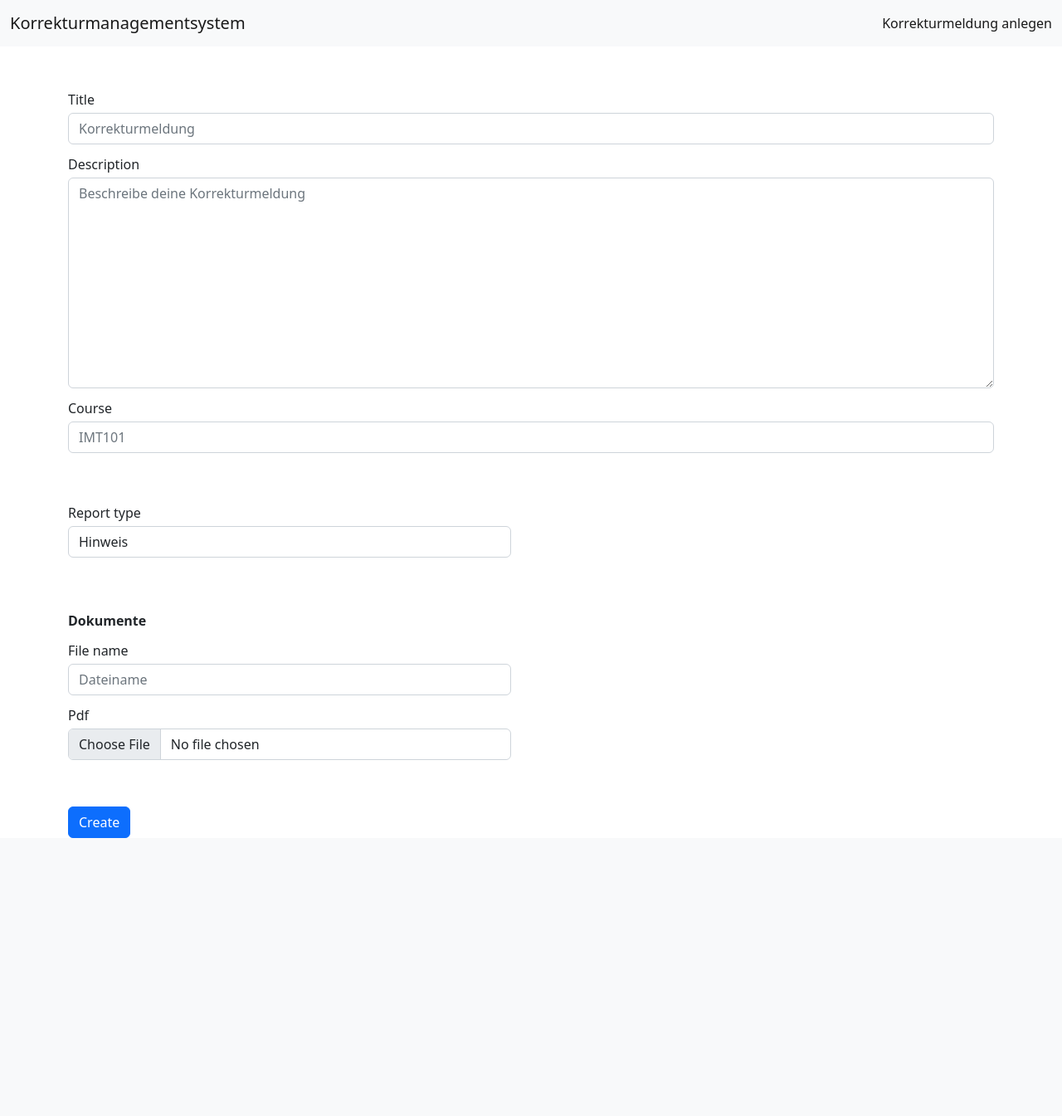
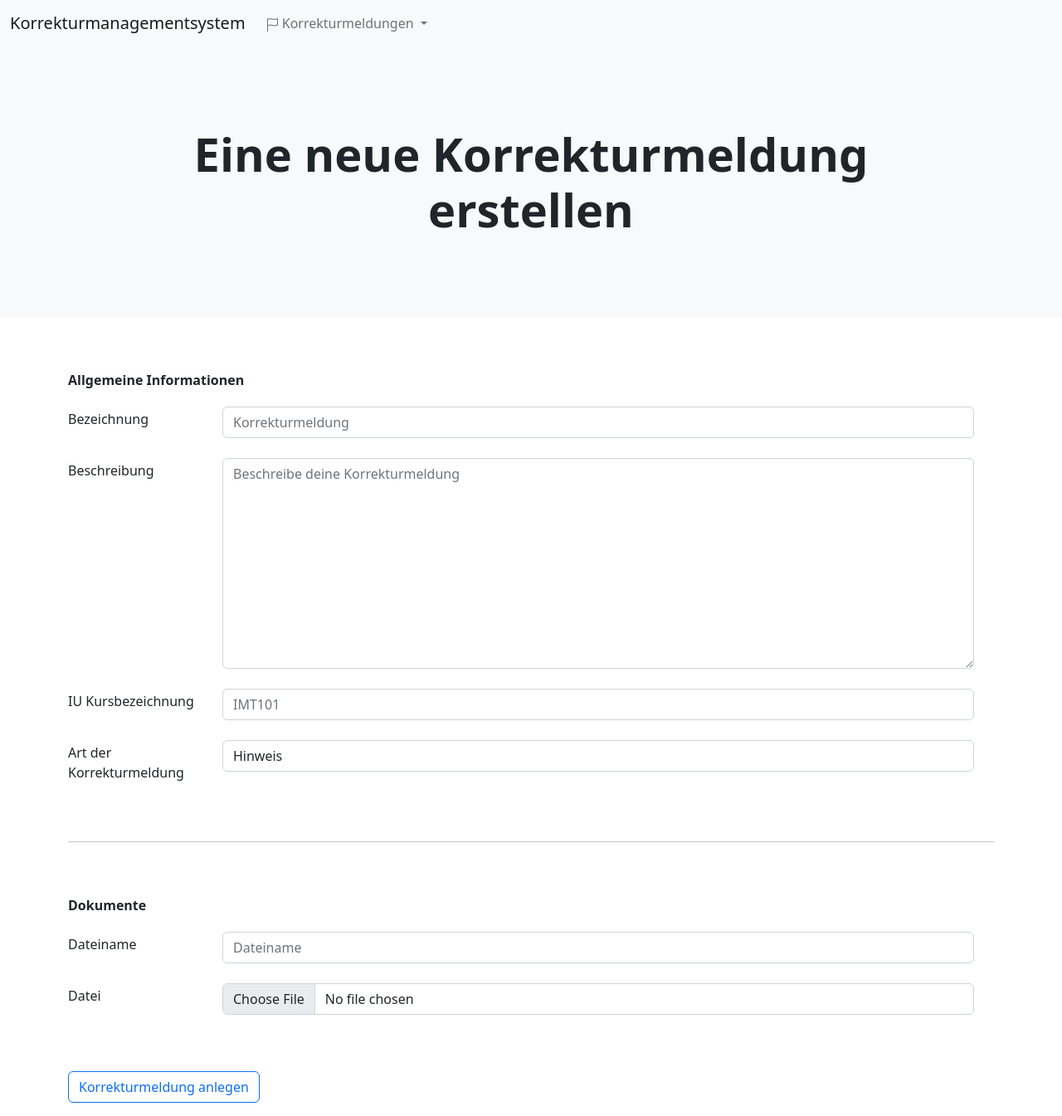
Before and after one commit to maxdollinger/Projekt_SE, a Django app: page /add in a window 1280 px wide. Shown: the whole page at 83% size. Before the commit the page ends 1010 px from the top, so only its background shows below. Run offline with Django 4.2, Linux system fonts and the light colour scheme.

Commit message:
- added form to add correction reports to database

```diff
--- a/correction_management_system/settings.py
+++ b/correction_management_system/settings.py
@@ -129,3 +129,6 @@ STATICFILES_DIRS = [
 # https://docs.djangoproject.com/en/4.0/ref/settings/#default-auto-field
 
 DEFAULT_AUTO_FIELD = 'django.db.models.BigAutoField'
+
+MEDIA_URL = '/report_files/'
+MEDIA_ROOT = os.path.join(BASE_DIR, 'report_files')
--- a/correction_management_system/urls.py
+++ b/correction_management_system/urls.py
@@ -16,9 +16,14 @@ Including another URLconf
 from django.contrib import admin
 from django.urls import path, include
 from reporting_system import views
+from django.conf import settings
+from django.conf.urls.static import static
 
 urlpatterns = [
     path('', include("reporting_system.urls")),
     path('report/', views.index, name="index"),
     path('admin/', admin.site.urls),
 ]
+
+if settings.DEBUG:
+    urlpatterns += static(settings.MEDIA_URL, document_root=settings.MEDIA_ROOT)
--- a/reporting_system/forms/correction_report_form.py
+++ b/reporting_system/forms/correction_report_form.py
@@ -7,13 +7,13 @@ from reporting_system.models import CorrectionReport
 class CorrectionReportForm(ModelForm):
     class Meta:
         model = CorrectionReport
-
-        fields = ['title', 'description', 'course', 'document_name', 'report_type']
+        fields = ('title', 'description', 'file_name', 'course', 'report_type', 'file')
 
         widgets = {
             'title': forms.TextInput(attrs={'class': 'form-control my-1', 'placeholder': 'Korrekturmeldung'}),
             'description': forms.Textarea(attrs={'class': 'form-control my-1', 'placeholder': 'Beschreibe deine Korrekturmeldung'}),
+            'file_name': forms.TextInput(attrs={'class': 'form-control my-1', 'placeholder': 'Dateiname'}),
             'course': forms.TextInput(attrs={'class': 'form-control my-1', 'placeholder': 'IMT101'}),
-            'document_name': forms.TextInput(attrs={'class': 'form-control my-1'}),
-            'report_type': forms.Select(attrs={'class': 'form-control my-1', 'placeholder': 'Art der Meldung'})
+            'report_type': forms.Select(attrs={'class': 'form-control my-1', 'placeholder': 'Art der Meldung'}),
+            'file': forms.FileInput(attrs={'class': 'form-control my-1'}),
         }
--- a/reporting_system/forms/document_form.py
+++ /dev/null
@@ -1,16 +0,0 @@
-from django import forms
-from django.forms import ModelForm
-
-from reporting_system.models import Document
-
-
-class DocumentForm(ModelForm):
-    class Meta:
-        model = Document
-
-        fields = ['file_name', 'pdf']
-
-        widgets = {
-            'file_name': forms.TextInput(attrs={'class': 'form-control my-1', 'placeholder': 'Dateiname'}),
-            'pdf': forms.FileInput(attrs={'class': 'form-control my-1'}),
-        }
--- a/reporting_system/models/__init__.py
+++ b/reporting_system/models/__init__.py
@@ -1,2 +1 @@
 from .correction_report import CorrectionReport
-from .document import Document
--- a/reporting_system/templates/cms/base.header.html
+++ b/reporting_system/templates/cms/base.header.html
@@ -1,11 +1,47 @@
-<nav class="navbar navbar-light bg-light">
+<nav class="navbar navbar-expand-lg navbar-light bg-light">
     <div class="container-fluid">
-        <a class="navbar-brand">Korrekturmanagementsystem</a>
-
-        <div class="d-flex">
-            <ul class="navbar-nav">
-                <li class="nav-item">
-                  <a class="nav-link active" aria-current="page" href="{% url 'add_correction_report' %}">Korrekturmeldung anlegen</a>
+        <a class="navbar-brand" href="#">Korrekturmanagementsystem</a>
+        <button class="navbar-toggler" type="button" data-bs-toggle="collapse" data-bs-target="#navbarSupportedContent" aria-controls="navbarSupportedContent" aria-expanded="false" aria-label="Toggle navigation">
+            <span class="navbar-toggler-icon"></span>
+        </button>
+        <div class="d-flex collapse navbar-collapse" id="navbarSupportedContent">
+            <ul class="navbar-nav me-auto mb-2 mb-lg-0">
+                <li class="nav-item dropdown">
+                    <a class="nav-link dropdown-toggle" href="#" id="navbarDropdown" role="button" data-bs-toggle="dropdown" aria-expanded="false">
+                        <svg xmlns="http://www.w3.org/2000/svg" width="1em" height="1em" fill="currentColor" class="bi bi-flag" viewBox="0 0 16 16">
+                            <path d="M14.778.085A.5.5 0 0 1 15 .5V8a.5.5 0 0 1-.314.464L14.5 8l.186.464-.003.001-.006.003-.023.009a12.435 12.435 0 0 1-.397.15c-.264.095-.631.223-1.047.35-.816.252-1.879.523-2.71.523-.847 0-1.548-.28-2.158-.525l-.028-.01C7.68 8.71 7.14 8.5 6.5 8.5c-.7 0-1.638.23-2.437.477A19.626 19.626 0 0 0 3 9.342V15.5a.5.5 0 0 1-1 0V.5a.5.5 0 0 1 1 0v.282c.226-.079.496-.17.79-.26C4.606.272 5.67 0 6.5 0c.84 0 1.524.277 2.121.519l.043.018C9.286.788 9.828 1 10.5 1c.7 0 1.638-.23 2.437-.477a19.587 19.587 0 0 0 1.349-.476l.019-.007.004-.002h.001M14 1.221c-.22.078-.48.167-.766.255-.81.252-1.872.523-2.734.523-.886 0-1.592-.286-2.203-.534l-.008-.003C7.662 1.21 7.139 1 6.5 1c-.669 0-1.606.229-2.415.478A21.294 21.294 0 0 0 3 1.845v6.433c.22-.078.48-.167.766-.255C4.576 7.77 5.638 7.5 6.5 7.5c.847 0 1.548.28 2.158.525l.028.01C9.32 8.29 9.86 8.5 10.5 8.5c.668 0 1.606-.229 2.415-.478A21.317 21.317 0 0 0 14 7.655V1.222z"></path>
+                        </svg>
+                        Korrekturmeldungen
+                    </a>
+                    <ul class="dropdown-menu" aria-labelledby="navbarDropdown">
+                        <li>
+                            <a class="dropdown-item" href="#">
+                                <svg xmlns="http://www.w3.org/2000/svg" width="1em" height="1em" fill="currentColor" class="bi bi-person me-1" viewBox="0 0 16 16">
+                                    <path d="M8 8a3 3 0 1 0 0-6 3 3 0 0 0 0 6zm2-3a2 2 0 1 1-4 0 2 2 0 0 1 4 0zm4 8c0 1-1 1-1 1H3s-1 0-1-1 1-4 6-4 6 3 6 4zm-1-.004c-.001-.246-.154-.986-.832-1.664C11.516 10.68 10.289 10 8 10c-2.29 0-3.516.68-4.168 1.332-.678.678-.83 1.418-.832 1.664h10z"></path>
+                                </svg>
+                                Meine Korrekturmeldungen
+                            </a>
+                        </li>
+                        <li>
+                            <a class="dropdown-item" href="#">
+                                <svg xmlns="http://www.w3.org/2000/svg" width="1em" height="1em" fill="currentColor" class="bi bi-eye me-1" viewBox="0 0 16 16">
+                                    <path d="M16 8s-3-5.5-8-5.5S0 8 0 8s3 5.5 8 5.5S16 8 16 8zM1.173 8a13.133 13.133 0 0 1 1.66-2.043C4.12 4.668 5.88 3.5 8 3.5c2.12 0 3.879 1.168 5.168 2.457A13.133 13.133 0 0 1 14.828 8c-.058.087-.122.183-.195.288-.335.48-.83 1.12-1.465 1.755C11.879 11.332 10.119 12.5 8 12.5c-2.12 0-3.879-1.168-5.168-2.457A13.134 13.134 0 0 1 1.172 8z"></path>
+                                    <path d="M8 5.5a2.5 2.5 0 1 0 0 5 2.5 2.5 0 0 0 0-5zM4.5 8a3.5 3.5 0 1 1 7 0 3.5 3.5 0 0 1-7 0z"></path>
+                                </svg>
+                                Alle Korrekturmeldungen
+                            </a>
+                        </li>
+                        <li><hr class="dropdown-divider"></li>
+                        <li>
+                            <a class="dropdown-item" href="{% url 'add_correction_report' %}">
+                                <svg xmlns="http://www.w3.org/2000/svg" width="1em" height="1em" fill="currentColor" class="bi bi-plus-circle me-1" viewBox="0 0 16 16">
+                                    <path d="M8 15A7 7 0 1 1 8 1a7 7 0 0 1 0 14zm0 1A8 8 0 1 0 8 0a8 8 0 0 0 0 16z"></path>
+                                    <path d="M8 4a.5.5 0 0 1 .5.5v3h3a.5.5 0 0 1 0 1h-3v3a.5.5 0 0 1-1 0v-3h-3a.5.5 0 0 1 0-1h3v-3A.5.5 0 0 1 8 4z"></path>
+                                </svg>
+                                Korrekturmeldung anlegen
+                            </a>
+                        </li>
+                    </ul>
                 </li>
             </ul>
         </div>
--- a/reporting_system/templates/cms/base.html
+++ b/reporting_system/templates/cms/base.html
@@ -14,6 +14,20 @@
     <!-- Navigation Bar -->
     {% include 'cms/base.header.html' %}
 
+     <!-- Page header with heading and subheading -->
+    <header class="bg-light py-5">
+        <div class="container px-4 px-lg-5 my-5">
+            <div class="text-center">
+                <h1 class="display-4 fw-bolder">
+                    {% block header %}{% endblock %}
+                </h1>
+                <p class="lead fw-normal text-white-50 mb-0">
+                    {% block subheader %}{% endblock %}
+                </p>
+            </div>
+        </div>
+    </header>
+
     <!-- Main content -->
     <div class="container">
         {% block body %}{% endblock %}
--- a/reporting_system/templates/forms/add_correction_report.html
+++ b/reporting_system/templates/forms/add_correction_report.html
@@ -13,50 +13,67 @@
 {% endblock %}
 
 {% block body %}
+    {% if show_message %}
+        <div class="alert alert-{{ alert }} my-3">
+            {{ message }}
+        </div>
+    {% endif %}
+
     <div class="row">
         <div class="col form-group">
             <form action="{% url 'add_correction_report' %}" method="POST" enctype="multipart/form-data">
             {% csrf_token %}
                 <div class="row my-5">
-                    <div class="my-1">
-                        {{ form.title.label }}
-                        {{ form.title }}
+                    <p class="my-3"><strong>Allgemeine Informationen</strong></p>
+                    <div class="mb-3 row">
+                        <label for="title" class="col-sm-2 col-form-label">{{ form.title.label }}</label>
+                        <div class="col-sm-10">
+                            {{ form.title }}
+                        </div>
                     </div>
-                    <div class="my-1">
-                        {{ form.description.label }}
-                        {{ form.description }}
+
+                    <div class="mb-3 row">
+                        <label for="description" class="col-sm-2 col-form-label">{{ form.description.label }}</label>
+                        <div class="col-sm-10">
+                            {{ form.description }}
+                        </div>
                     </div>
-                    <div class="my-1">
-                        {{ form.course.label }}
-                        {{ form.course }}
+
+                    <div class="mb-3 row">
+                        <label for="course" class="col-sm-2 col-form-label">{{ form.course.label }}</label>
+                        <div class="col-sm-10">
+                            {{ form.course }}
+                        </div>
                     </div>
-                </div>
 
-                <div class="row my-5">
-                    <div class="row">
-                        <div class="col-6 my-1">
-                            {{ form.report_type.label }}
+                    <div class="mb-3 row">
+                        <label for="type" class="col-sm-2 col-form-label">{{ form.report_type.label }}</label>
+                        <div class="col-sm-10">
                             {{ form.report_type }}
                         </div>
                     </div>
                 </div>
 
+                <hr />
+
                 <div class="row my-5">
-                    <p class="my-2"><strong>Dokumente</strong></p>
-                    <div class="row">
-                        <div class="col-6 my-1">
-                            {{ document_form.file_name.label }}
-                            {{ document_form.file_name }}
+                    <p class="my-3"><strong>Dokumente</strong></p>
+                    <div class="mb-3 row">
+                        <label for="fileName" class="col-sm-2 col-form-label">{{ form.file_name.label }}</label>
+                        <div class="col-sm-10">
+                            {{ form.file_name }}
                         </div>
                     </div>
-                    <div class="row">
-                        <div class="col-6 my-1">
-                            {{ document_form.pdf.label }}
-                            {{ document_form.pdf }}
+
+                    <div class="mb-3 row">
+                        <label for="file" class="col-sm-2 col-form-label">{{ form.file.label }}</label>
+                        <div class="col-sm-10">
+                            {{ form.file }}
                         </div>
                     </div>
                 </div>
-                <input type="submit" value="Create" class="btn btn-primary">
+
+                <input type="submit" value="Korrekturmeldung anlegen" class="btn btn-outline-primary mb-3">
             </form>
         </div>
     </div>
--- a/reporting_system/views.py
+++ b/reporting_system/views.py
@@ -1,7 +1,5 @@
 from django.shortcuts import render, redirect
 from reporting_system.forms.correction_report_form import CorrectionReportForm
-from reporting_system.forms.document_form import DocumentForm
-from reporting_system.models.correction_report import CorrectionReport
 
 
 def index(request):
@@ -10,18 +8,31 @@ def index(request):
 
 def add_correction_report(request):
     if request.method == 'POST':
-        form = CorrectionReportForm(request.POST)
-        auction = CorrectionReport()
-        # if form.is_valid():
-        #     return redirect('show_auction', auction.id) \
-        #         if AuctionsService.add_auction(request, auction=auction, form=form) \
-        #         else redirect('add_auction')
-        # else:
-        #     return redirect('add_auction')
+        form = CorrectionReportForm(request.POST, request.FILES)
+
+        if form.is_valid():
+            form.save()
+            return render(request, 'forms/add_correction_report.html', {
+                'page_title': 'Neue Korrekturmeldung',
+                'header': 'Eine neue Korrekturmeldung erstellen',
+                'form': CorrectionReportForm(),
+                'show_message': True,
+                'alert': 'success',
+                'message': 'Deine Korrekturmeldung wurde erfolgreich angelegt!'
+            })
+        else:
+            return render(request, 'forms/add_correction_report.html', {
+                'page_title': 'Neue Korrekturmeldung',
+                'header': 'Eine neue Korrekturmeldung erstellen',
+                'form': CorrectionReportForm(),
+                'show_message': True,
+                'alert': 'danger',
+                'message': 'Leider konnte deine Korrekturmeldung nicht erfolgreich angelegt werden'
+            })
     else:
         return render(request, 'forms/add_correction_report.html', {
             'page_title': 'Neue Korrekturmeldung',
             'header': 'Eine neue Korrekturmeldung erstellen',
             'form': CorrectionReportForm(),
-            'document_form': DocumentForm(),
+            'show_message': False,
         })
```
Also changed, not shown: reporting_system/models/correction_report.py (+12 -12 lines), reporting_system/models/document.py (deleted, +0 -9 lines).
